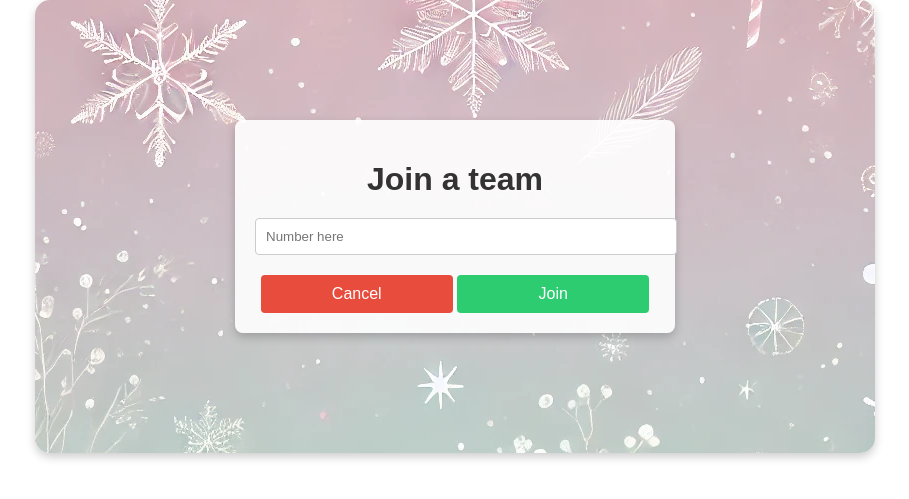
After one commit to leabrun/secret_grandpa, a FastAPI app: template src/web/templates/join.html in a window 1280 px wide. The commit adds this page. Shown: the top 499 px of the page, without its empty margins (185-1094 px from the left). Run offline with FastAPI, Linux system fonts and the light colour scheme; the template is opened without the code that fills it, so the values that code supplies are empty.

Commit message:
created routes: create and join team; added html pages and css; fix the main page;

```diff
--- a/requirements.txt
+++ b/requirements.txt
@@ -5,3 +5,4 @@ python-dotenv==1.0.1
 SQLAlchemy==2.0.36
 uvicorn==0.32.1
 Jinja2==3.1.4
+python-multipart==0.0.18
--- a/src/web/main.py
+++ b/src/web/main.py
@@ -1,11 +1,12 @@
-from fastapi import FastAPI, Depends, Request
+from fastapi import FastAPI, Depends, Request, Form
 from fastapi.templating import Jinja2Templates
-from fastapi.responses import HTMLResponse
+from fastapi.responses import HTMLResponse, RedirectResponse
 from fastapi.staticfiles import StaticFiles
 from sqlalchemy import text
 from sqlalchemy.ext.asyncio import AsyncSession
 
-from .database.core import *
+from .database.core import get_db
+from .database.models import Teams
 
 app = FastAPI()
 
@@ -26,3 +27,31 @@ async def home_page(request: Request, db: AsyncSession = Depends(get_db)):
     return templates.TemplateResponse(
         template, context
     )
+
+
+@app.get("/create", response_class=HTMLResponse)
+async def create_page(request: Request):
+    return templates.TemplateResponse("create.html", {"request": request})
+
+
+@app.post("/create")
+async def create_team(team_title: str = Form(...),
+                      db: AsyncSession = Depends(get_db)):
+    new_team = Teams(title=team_title, owner="me", is_closed=False)
+    db.add(new_team)
+    await db.commit()
+
+    return RedirectResponse("/", status_code=303)
+
+
+@app.get("/join", response_class=HTMLResponse)
+async def join_page(request: Request):
+    return templates.TemplateResponse("join.html", {"request": request})
+
+
+@app.post("/join")
+async def join_team(team_number: str = Form(...),
+                      db: AsyncSession = Depends(get_db)):
+    # some
+
+    return RedirectResponse("/", status_code=303)
--- /dev/null
+++ b/src/web/static/css/form.css
@@ -0,0 +1,39 @@
+.form-container {
+    max-width: 400px;
+    margin: 100px auto;
+    padding: 20px;
+    background: rgba(255, 255, 255, 0.9);
+    border-radius: 8px;
+    box-shadow: 0 4px 10px rgba(0, 0, 0, 0.2);
+    text-align: center;
+}
+.form-container h1 {
+    margin-bottom: 20px;
+    color: #333;
+}
+.form-container input {
+    width: 100%;
+    padding: 10px;
+    margin-bottom: 20px;
+    border: 1px solid #ccc;
+    border-radius: 4px;
+}
+.form-container button {
+    width: 48%;
+    padding: 10px;
+    font-size: 16px;
+    border: none;
+    border-radius: 4px;
+    cursor: pointer;
+}
+.form-container .btn-cancel {
+    background-color: #e74c3c;
+    color: white;
+}
+.form-container .btn-submit {
+    background-color: #2ecc71;
+    color: white;
+}
+.form-container button:hover {
+    opacity: 0.9;
+}
--- /dev/null
+++ b/src/web/templates/join.html
@@ -0,0 +1,24 @@
+<!DOCTYPE html>
+<html lang="en">
+<head>
+    <meta charset="UTF-8">
+    <meta name="viewport" content="width=device-width, initial-scale=1.0">
+    <title>Join a team</title>
+    <link rel="stylesheet" href="/static/css/home.css">
+    <link rel="stylesheet" href="/static/css/form.css">
+</head>
+<body>
+    <div class="container">
+        <div class="form-container">
+            <h1>Join a team</h1>
+            <form action="/join" method="post">
+                <input type="text" name="team_number" placeholder="Number here" required>
+                <div>
+                    <button type="button" class="btn-cancel" onclick="window.location.href='/'">Cancel</button>
+                    <button type="submit" class="btn-submit">Join</button>
+                </div>
+            </form>
+        </div>
+    </div>
+</body>
+</html>
```
Also changed, not shown: src/web/templates/create.html (added, +24 -0 lines), src/web/templates/home.html (+6 -6 lines).
